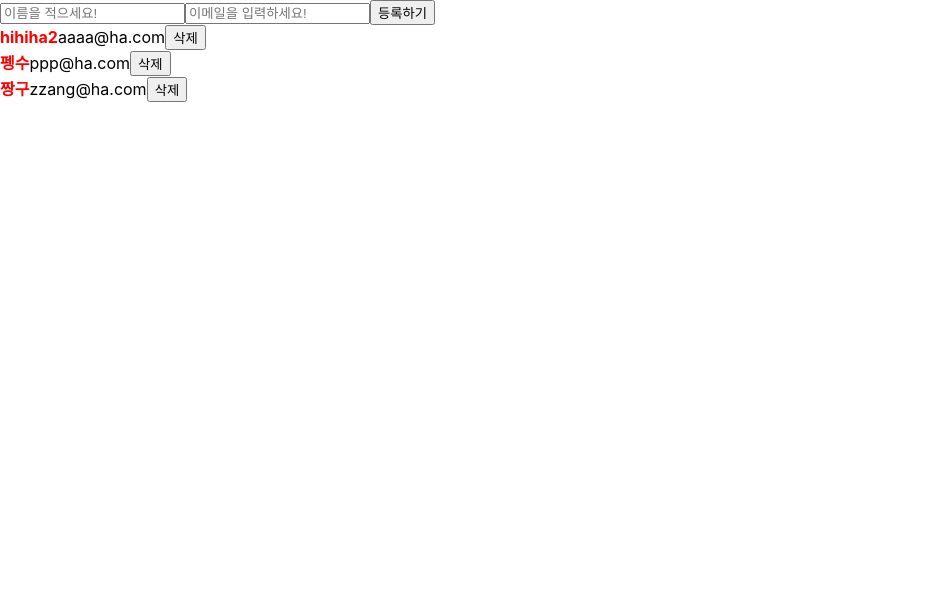
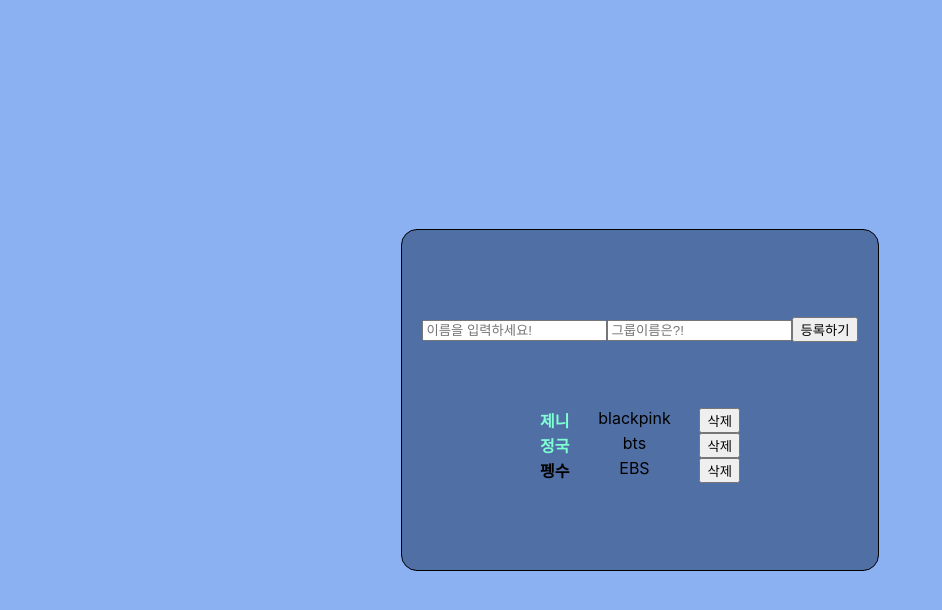
Before and after one commit to namu2267/React, a React (Create React App) app in the folder modern-react/: page / in a window 1280 px wide. Shown: the top 610 px of the page, without its empty margins (0-942 px from the left). Built offline with nearby package versions, Linux system fonts and the light colour scheme.

Commit message:
crud완성,uuid()사용

```diff
--- a/modern-react/src/App.css
+++ b/modern-react/src/App.css
@@ -0,0 +1,3 @@
+* {
+  margin: 0 auto;
+}
--- /dev/null
+++ b/modern-react/src/App3.css
@@ -0,0 +1,27 @@
+.container {
+  display: flex;
+  align-items: center;
+  justify-content: space-around;
+  width: 100vw;
+  height: 100vh;
+  background-color: rgb(139, 177, 242);
+}
+
+.inner-container {
+  display: flex;
+  flex-direction: column;
+  align-items: center;
+  justify-content: space-evenly;
+  border: none;
+  height: 300px;
+  border: solid 1px;
+  border-radius: 1rem;
+  padding: 20px;
+  background-color: rgb(80, 111, 165);
+}
+
+.User-container {
+  display: flex;
+  justify-content: space-between;
+  width: 200px;
+}
--- /dev/null
+++ b/modern-react/src/App3.js
@@ -0,0 +1,84 @@
+import React, { useState } from "react";
+import CreateUser3 from "./CreateUser3";
+import UserList3 from "./UserList3";
+import "./App3.css";
+
+export default function App3() {
+  //input의 상태관리
+
+  const [inputs, setInputs] = useState({
+    username: "",
+    group: "",
+  });
+
+  const { username, group } = inputs;
+
+  const onChange = (e) => {
+    console.log(e);
+    const { name, value } = e.target;
+    setInputs({ ...inputs, [name]: value });
+  };
+
+  // user 상태관리
+  const [users, setUsers] = useState([
+    {
+      id: "1",
+      username: "제니",
+      group: "blackpink",
+      active: true,
+    },
+    {
+      id: "2",
+      username: "정국",
+      group: "bts",
+      active: true,
+    },
+    {
+      id: "3",
+      username: "펭수",
+      group: "EBS",
+      active: false,
+    },
+  ]);
+
+  // uuid사용시, id값을 입력해줘야하는것 기억할것!!
+  const onCreate = (id) => {
+    const user = {
+      id,
+      username,
+      group,
+    };
+
+    setUsers([...users, user]);
+
+    setInputs({ username: "", group: "" });
+  };
+
+  const onRemove = (id) => {
+    setUsers(users.filter((item) => item.id !== id));
+  };
+
+  const onToggle = (id) => {
+    setUsers(
+      users.map((item) =>
+        item.id === id ? { ...item, active: !item.active } : item
+      )
+    );
+  };
+
+  return (
+    <div className="container">
+      <div className="inner-container">
+        <div>
+          <CreateUser3
+            username={username}
+            group={group}
+            onChange={onChange}
+            onCreate={onCreate}
+          />
+        </div>
+        <UserList3 users={users} onRemove={onRemove} onToggle={onToggle} />
+      </div>
+    </div>
+  );
+}
--- /dev/null
+++ b/modern-react/src/CreateUser3.js
@@ -0,0 +1,22 @@
+import React from "react";
+import { v4 as uuidv4 } from "uuid";
+
+export default function CreateUser3({ username, group, onChange, onCreate }) {
+  return (
+    <div>
+      <input
+        name="username"
+        placeholder="이름을 입력하세요!"
+        value={username}
+        onChange={onChange}
+      />
+      <input
+        name="group"
+        placeholder="그룹이름은?!"
+        value={group}
+        onChange={onChange}
+      />
+      <button onClick={() => onCreate(uuidv4())}>등록하기</button>
+    </div>
+  );
+}
--- /dev/null
+++ b/modern-react/src/UserList3.js
@@ -0,0 +1,36 @@
+import React from "react";
+import { v4 as uuidv4 } from "uuid";
+import "./App3.css";
+
+const User = ({ props, onRemove, onToggle }) => {
+  return (
+    <div className="User-container">
+      <b
+        style={{
+          cursor: "pointer",
+          color: props.active ? "aquamarine" : "black",
+        }}
+        onClick={() => onToggle(props.id)}
+      >
+        {props.username}
+      </b>
+      <span>{props.group}</span>
+      <button onClick={() => onRemove(props.id)}>삭제</button>
+    </div>
+  );
+};
+
+export default function UserList3({ users, onRemove, onToggle }) {
+  return (
+    <div>
+      {users.map((item) => (
+        <User
+          props={item}
+          key={item.id}
+          onRemove={onRemove}
+          onToggle={onToggle}
+        />
+      ))}
+    </div>
+  );
+}
--- a/modern-react/src/index.js
+++ b/modern-react/src/index.js
@@ -1,13 +1,13 @@
 import React from "react";
 import ReactDOM from "react-dom/client";
 import "./index.css";
-import App from "./App";
+import App3 from "./App3";
 import reportWebVitals from "./reportWebVitals";
 
 const root = ReactDOM.createRoot(document.getElementById("root"));
 root.render(
   <React.StrictMode>
-    <App />
+    <App3 />
   </React.StrictMode>
 );
 
```
